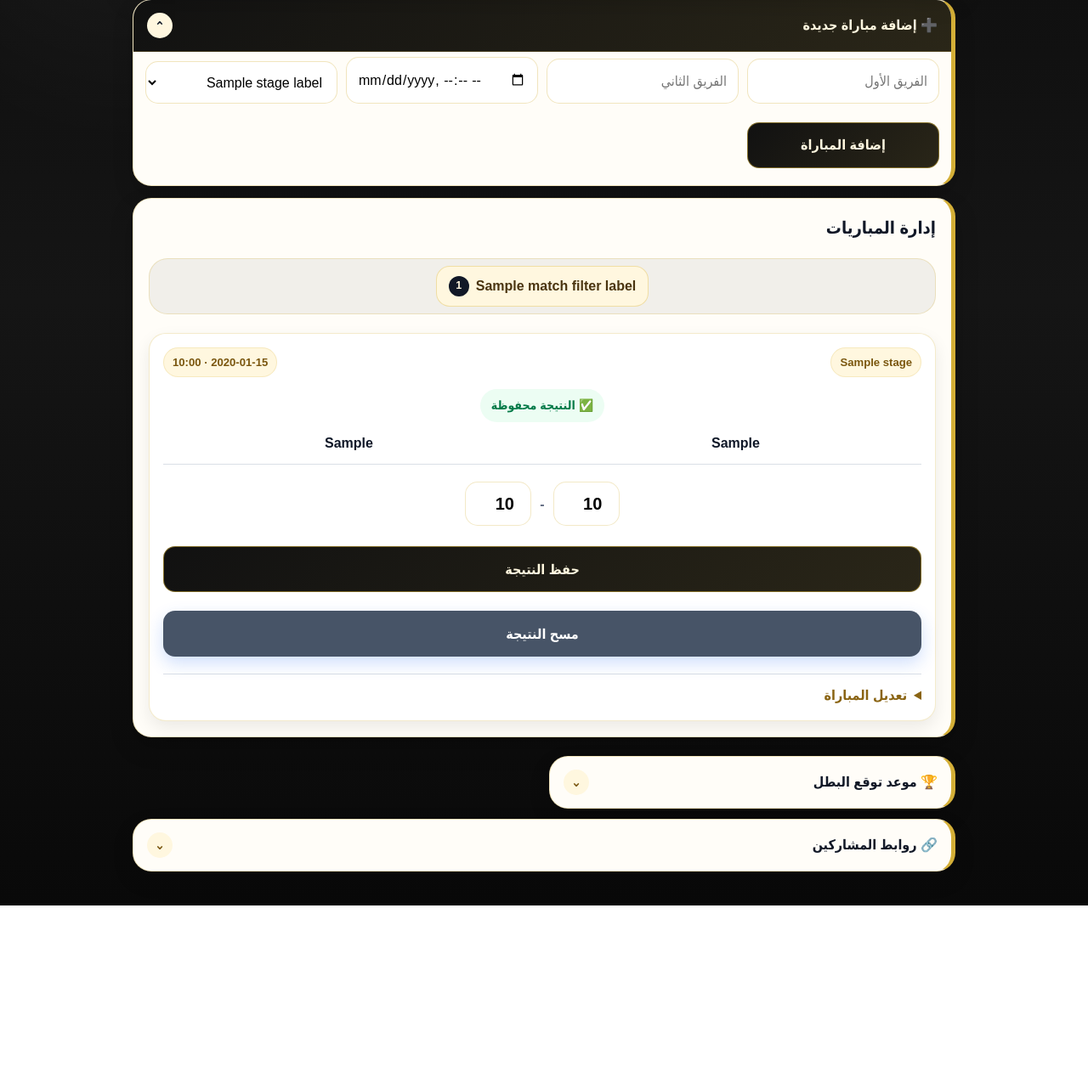
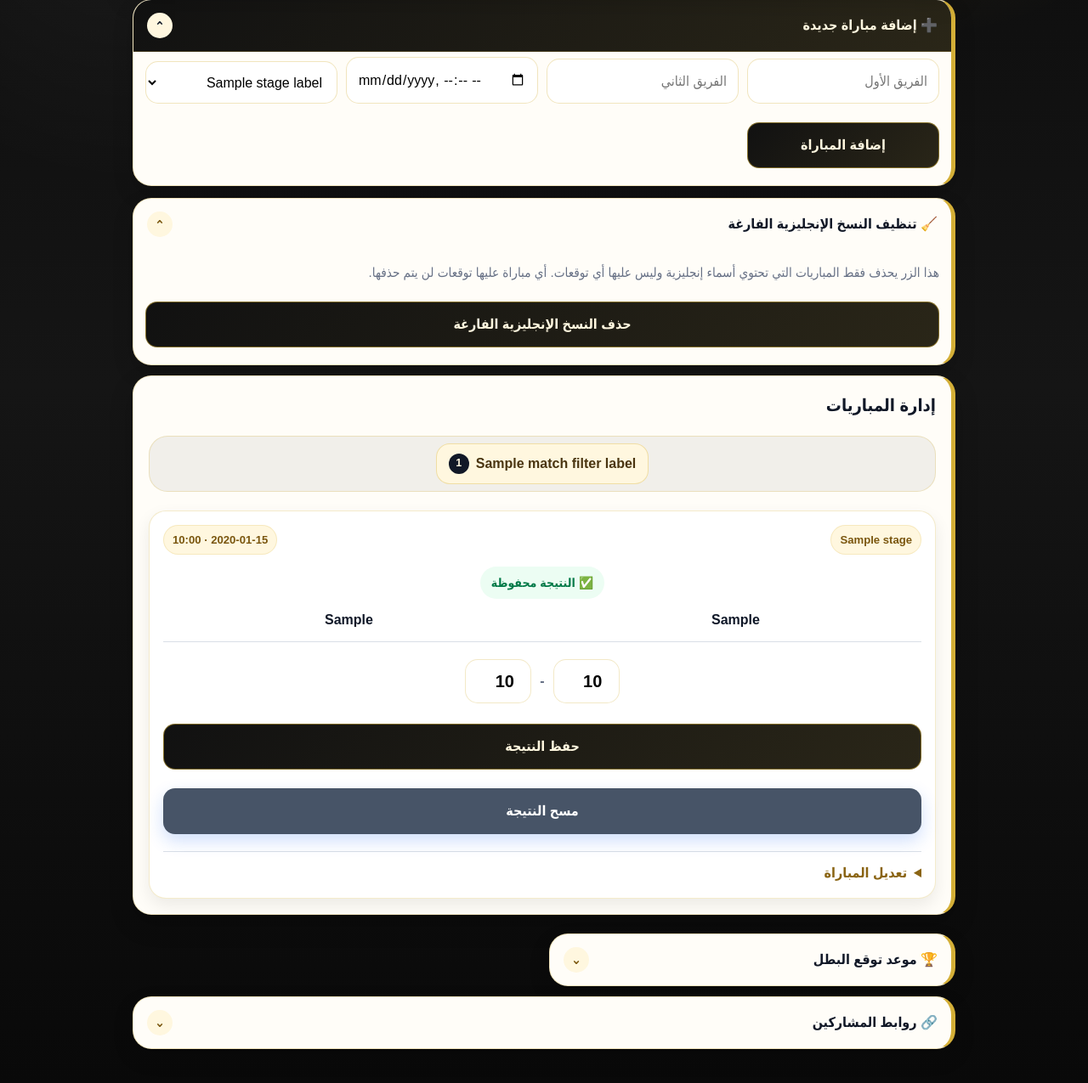
Before and after one commit to mcvals21/worldcup-predictions, a Python web app: template templates/admin.html in a window 1280 px wide. Shown: the part 302-1577 px from the top of the page at 85% size. Before the commit the page ends 1368 px from the top, so only its background shows below. Run offline with Jinja, Linux system fonts and the light colour scheme; the template is opened without the code that fills it: most values are stand-ins (such as "Sample title", 1, 10 or a date in 2020).

Commit message:
Update admin.html

```diff
--- a/templates/admin.html
+++ b/templates/admin.html
@@ -31,6 +31,27 @@
   </form>
 </details>
 
+<details class="admin-tool-card admin-danger-cleanup-card" open>
+  <summary>
+    <span>🧹 تنظيف النسخ الإنجليزية الفارغة</span>
+    <b>⌄</b>
+  </summary>
+
+  <div class="admin-tool-body">
+    <p class="muted">
+      هذا الزر يحذف فقط المباريات التي تحتوي أسماء إنجليزية وليس عليها أي توقعات.
+      أي مباراة عليها توقعات لن يتم حذفها.
+    </p>
+
+    <form method="post" class="admin-inline-form">
+      <input type="hidden" name="action" value="delete_empty_english_matches">
+
+      <button type="submit" formnovalidate>
+        حذف النسخ الإنجليزية الفارغة
+      </button>
+    </form>
+  </div>
+</details>
 
 <div class="admin-section admin-main-section">
   <h2>إدارة المباريات</h2>
```
